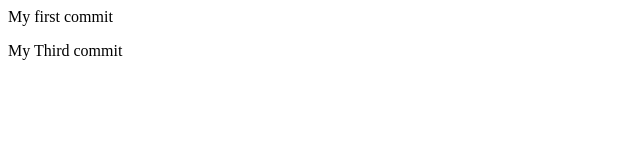
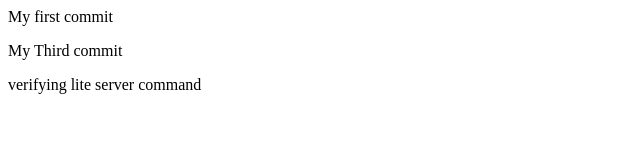
Before and after one commit to varun-vikas/Bitbucket, a website: page index.html in a window 1280 px wide. Shown: the whole page, without its empty margins (0-640 px from the left). Drawn offline with Linux system fonts and the light colour scheme.

Commit message:
fourth commit

```diff
--- a/index.html
+++ b/index.html
@@ -2,5 +2,6 @@
 
 <p> My first commit </p>
 <P>My Third commit </p>
+<p> verifying lite server command </p>
 
 </html>
```
Also changed, not shown: package.json (added, +20 -0 lines), 2 other files.
